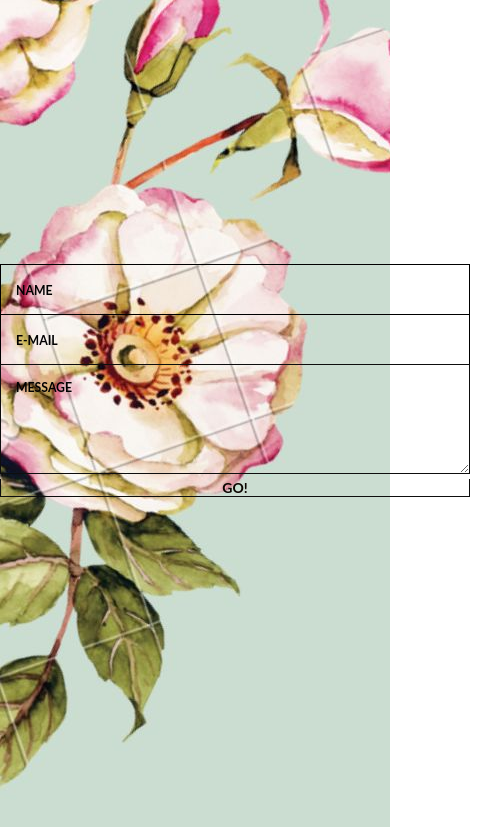
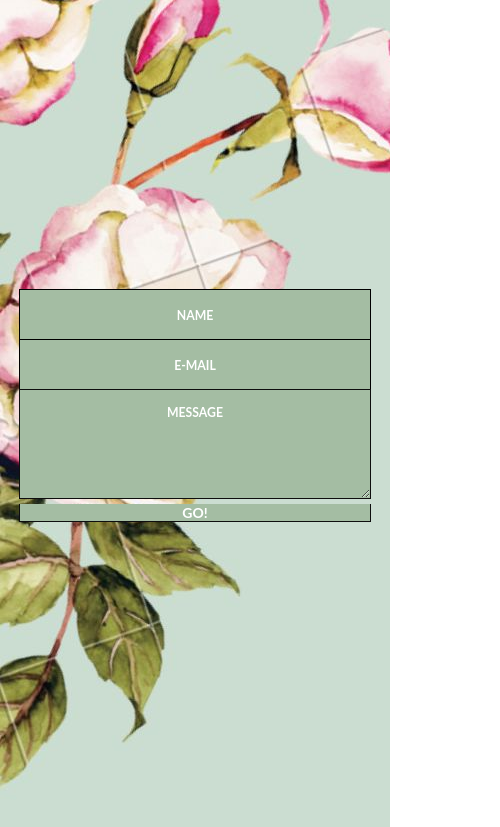
Before and after one commit to tomasmillan/Mockup-EatingMeSoftly, a plain HTML site: page contact.html in a window 390 px wide. Shown: the part 55-882 px from the top of the page, 500 px wide, since content can reach past the window. Drawn offline with Linux system fonts and the light colour scheme.

Commit message:
Some responsive Fixes

```diff
--- a/contact.css
+++ b/contact.css
@@ -158,3 +158,39 @@
     color: #000000;
     background-color: #86bbe7eb;
   }
+  @media (max-width:768px) {
+    .container{
+        display: flex;
+        flex-direction: column;
+        justify-content: center;
+        align-items: center;
+    }
+    #form{
+        max-width: 95%;
+        margin: auto;
+    }
+    .input,
+    textarea,
+    #submit,
+    .input::placeholder,
+    textarea::placeholder{
+        background-color: #a4bda3;
+        color: white;
+    }
+}
+@media (max-width:488px) {
+    .container{
+        display: flex;
+        flex-direction: column;
+        justify-content: center;
+        align-items: center;
+    }
+    #form,
+    .input,
+    textarea,
+    #submit{
+        max-width: 95%;
+        margin: auto;
+        text-align: center;
+    }
+}
```
